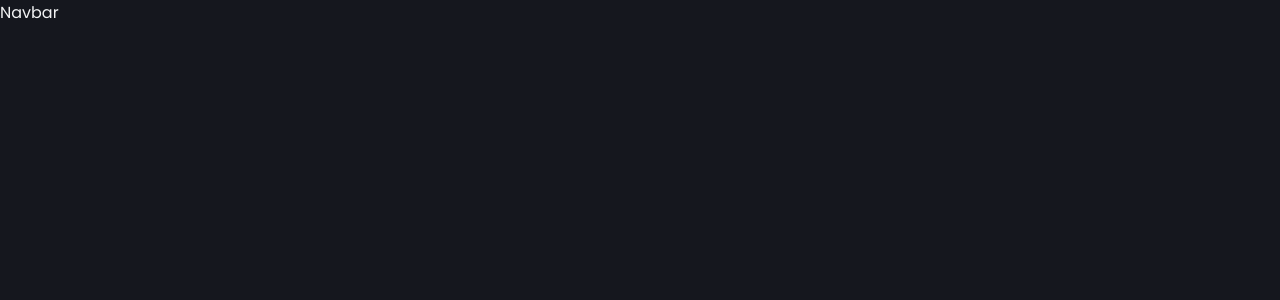
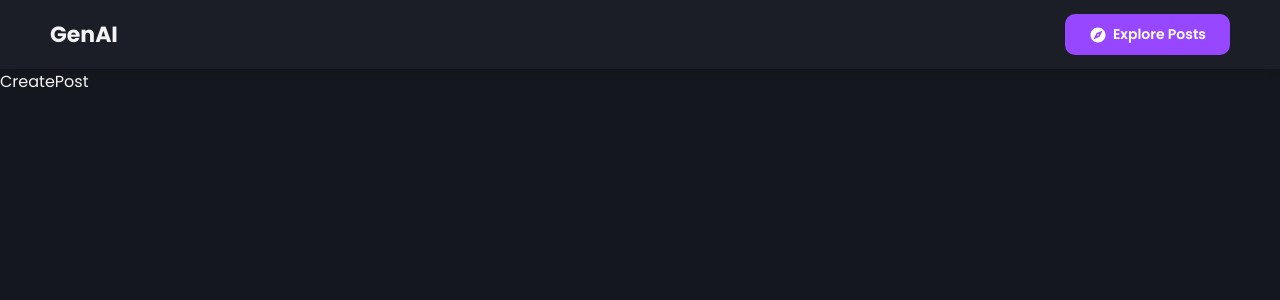
Before and after one commit to Subhransu02/dalle-clone, a React (Create React App) app in the folder client/: page /post in a window 1280 px wide. Before the commit this address had no page. Shown: the top 300 px of the page. Built offline with nearby package versions, Linux system fonts and the light colour scheme.

Commit message:
add navbar

```diff
--- a/client/src/App.js
+++ b/client/src/App.js
@@ -32,7 +32,7 @@
           <Navbar />
             <Routes>
               <Route path="/" element={<Home />} exact />
-              <Route path="/create-post" element={<CreatePost />} exact />
+              <Route path="/post" element={<CreatePost />} exact />
             </Routes>
           </BrowserRouter>
         </Wrapper>
--- a/client/src/components/Navbar.jsx
+++ b/client/src/components/Navbar.jsx
@@ -1,10 +1,46 @@
-import React from 'react'
-import styled from 'styled-components'
-const Container = styled.div``
+import React from "react";
+import styled from "styled-components";
+import { AddRounded, ExploreRounded } from "@mui/icons-material";
+import Button from "./button";
+import { useNavigate, useLocation } from "react-router-dom";
+const Container = styled.div`
+  display: flex;
+  align-items: center;
+  justify-content: space-between;
+  padding: 14px 50px;
+  background: ${({ theme }) => theme.navbar};
+  color: ${({ theme }) => theme.text_primary};
+  flex: 1;
+  font-weight: bold;
+  font-size: 22px;
+  box-shadow: 0 0 10px rgba(0, 0, 0, 0.15);
+  @media only screen and (max-width: 600px) {
+    padding: 10px 12px;
+  }
+`;
 const Navbar = () => {
+  const navigate = useNavigate();
+  const location = useLocation();
+  const path = location.pathname.split("/");
   return (
-    <Container>Navbar</Container>
-  )
-}
+    <Container>
+      GenAI
+      {path[1] === "post" ? (
+        <Button
+          onClick={() => navigate("/")}
+          text="Explore Posts"
+          leftIcon={<ExploreRounded style={{ fontSize: "18px" }} />}
+          type="secondary"
+        />
+      ) : (
+        <Button
+          onClick={() => navigate("/post")}
+          text="Create new post"
+          leftIcon={<AddRounded style={{ fontSize: "18px" }} />}
+        />
+      )}
+    </Container>
+  );
+};
 
-export default Navbar
+export default Navbar;
--- a/client/src/pages/CreatePost.jsx
+++ b/client/src/pages/CreatePost.jsx
@@ -7,7 +7,7 @@
 `;
 const CreatePost = () => {
   return (
-    <div>CreatePost</div>
+    <Container>CreatePost</Container>
   )
 }
 
```
